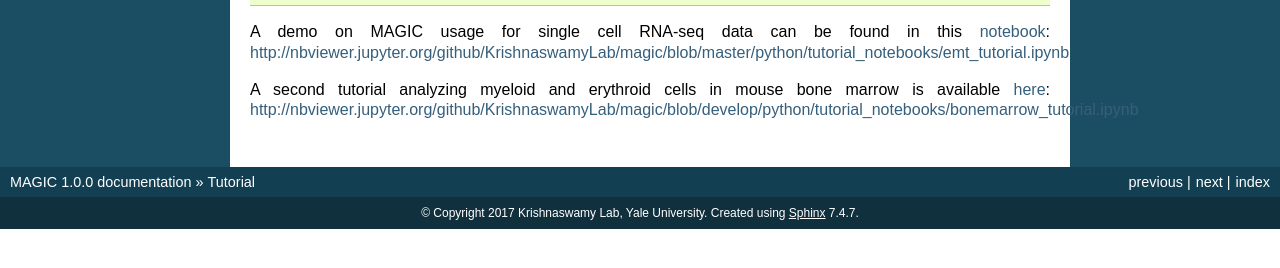
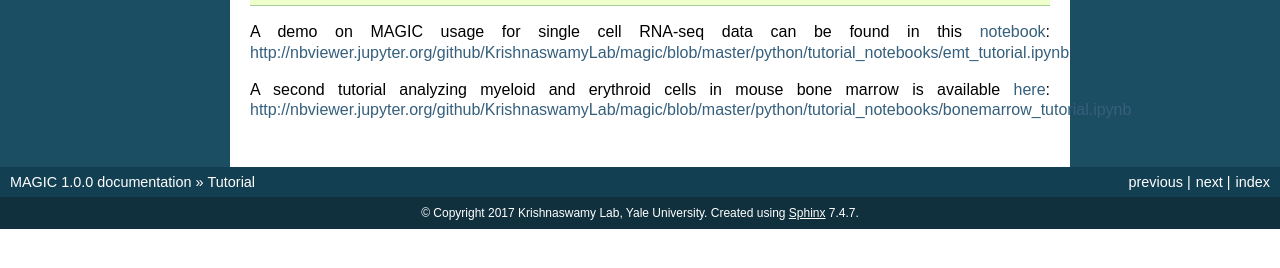
Before and after one commit to KrishnaswamyLab/MAGIC, a Sphinx documentation site: the page built from python/doc/source/tutorial.rst, in a window 1280 px wide. Shown: the part 296-564 px from the top of the page. Built offline with Sphinx 7.4.7, drawn with Linux system fonts in a browser that asks for light colours; some of the changed lines change nothing that is shown.

Commit message:
fix broken tutorial ref

```diff
--- a/python/doc/source/tutorial.rst
+++ b/python/doc/source/tutorial.rst
@@ -19,8 +19,8 @@ A demo on MAGIC usage for single cell RNA-seq data can be found in this notebook
 
 __ notebook_
 
-A second tutorial analyzing myeloid and erythroid cells in mouse bone marrow is available here_: `http://nbviewer.jupyter.org/github/KrishnaswamyLab/magic/blob/develop/python/tutorial_notebooks/bonemarrow_tutorial.ipynb`__
+A second tutorial analyzing myeloid and erythroid cells in mouse bone marrow is available here_: `http://nbviewer.jupyter.org/github/KrishnaswamyLab/magic/blob/master/python/tutorial_notebooks/bonemarrow_tutorial.ipynb`__
 
-.. _here: http://nbviewer.jupyter.org/github/KrishnaswamyLab/magic/blob/develop/python/tutorial_notebooks/bonemarrow_tutorial.ipynb
+.. _here: http://nbviewer.jupyter.org/github/KrishnaswamyLab/magic/blob/master/python/tutorial_notebooks/bonemarrow_tutorial.ipynb
 
 __ here_
```
